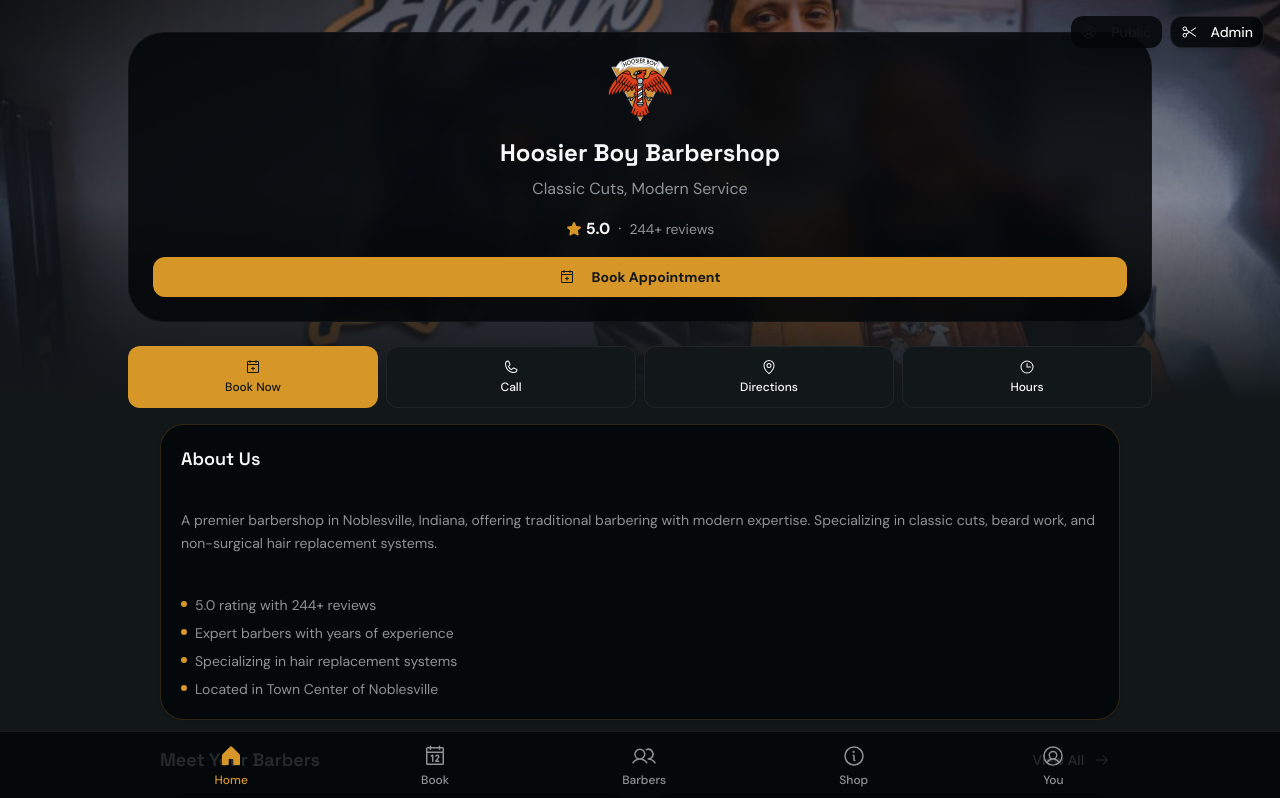
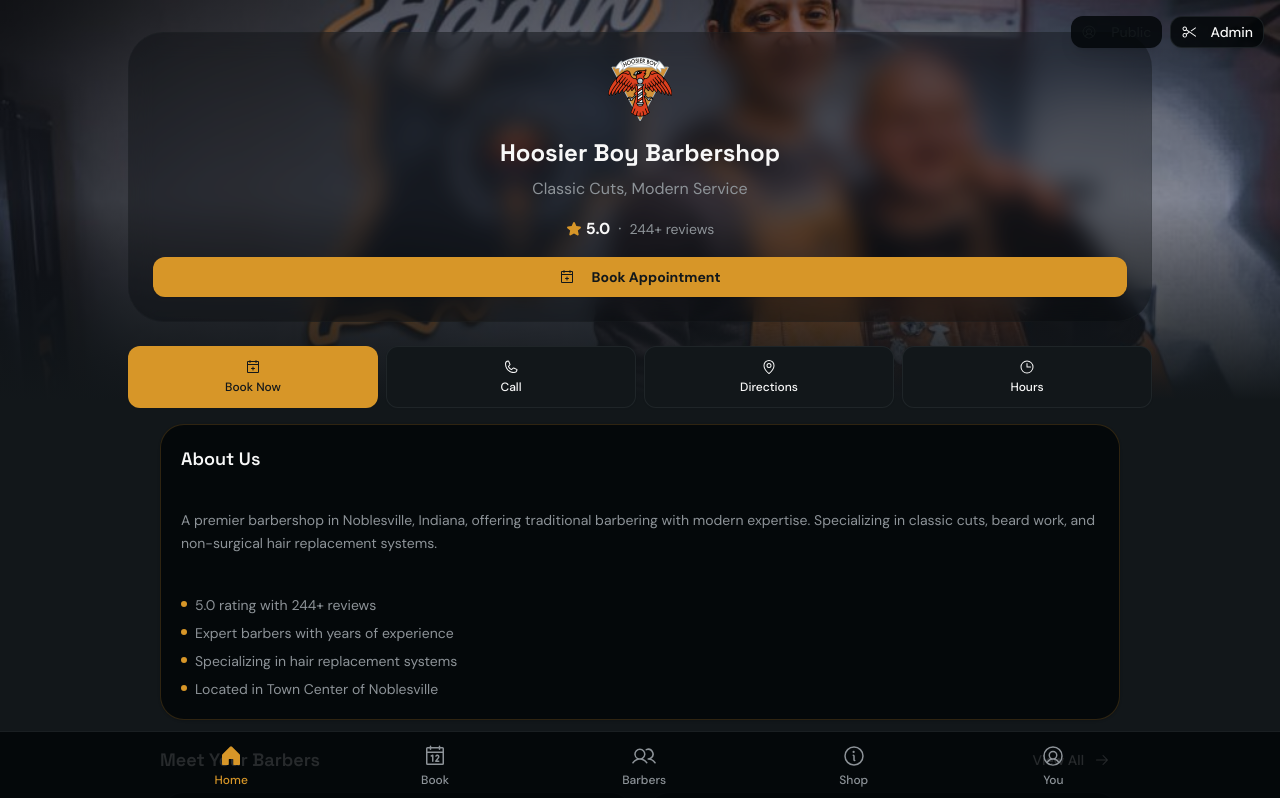
Before and after one commit to yesmannow/hoosier-boy-barbersh, a React (Vite) app: page / in a window 1280 px wide. Shown: the top 798 px of the page. Built offline with nearby package versions, Linux system fonts and the light colour scheme.

Commit message:
Generated by Spark: make the top section that has the logo and book button more trasnparent on the backv=groud color of it

```diff
--- a/src/components/public/HomeView.tsx
+++ b/src/components/public/HomeView.tsx
@@ -59,7 +59,7 @@ export function HomeView({ onNavigate }: HomeViewProps) {
 
         <div className="absolute inset-x-0 top-0 z-20 pt-8 pb-12 px-4 sm:px-6 lg:px-8">
           <div className="max-w-5xl mx-auto space-y-6">
-            <div className="bg-card backdrop-blur-md rounded-2xl p-6 border border-border/50">
+            <div className="bg-card/40 backdrop-blur-md rounded-2xl p-6 border border-border/30">
               <img
                 src={shopProfile.logoImage}
                 alt={shopProfile.name}
```
